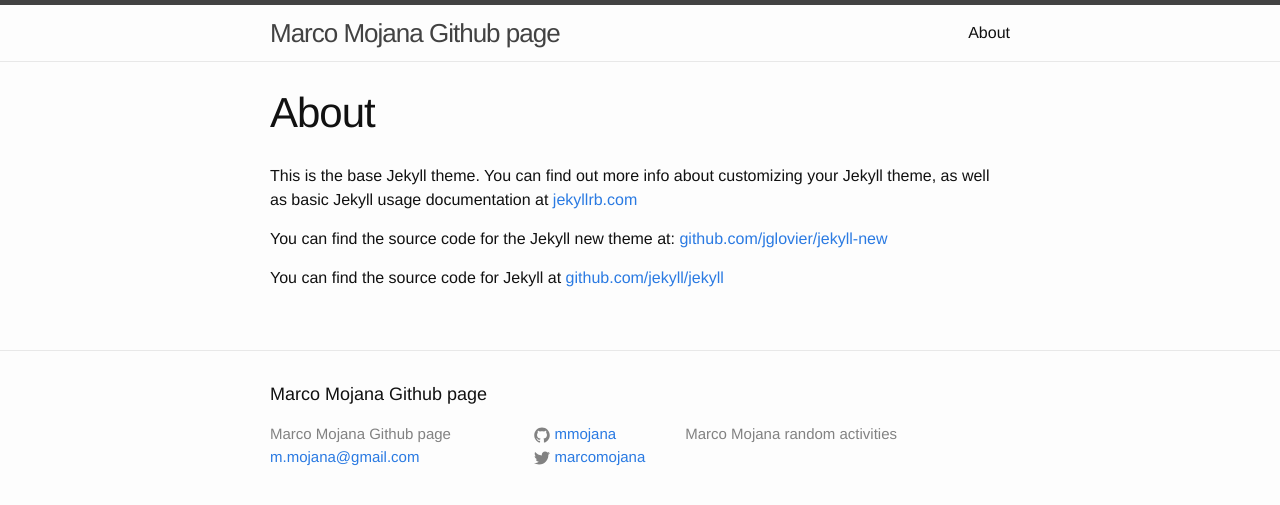
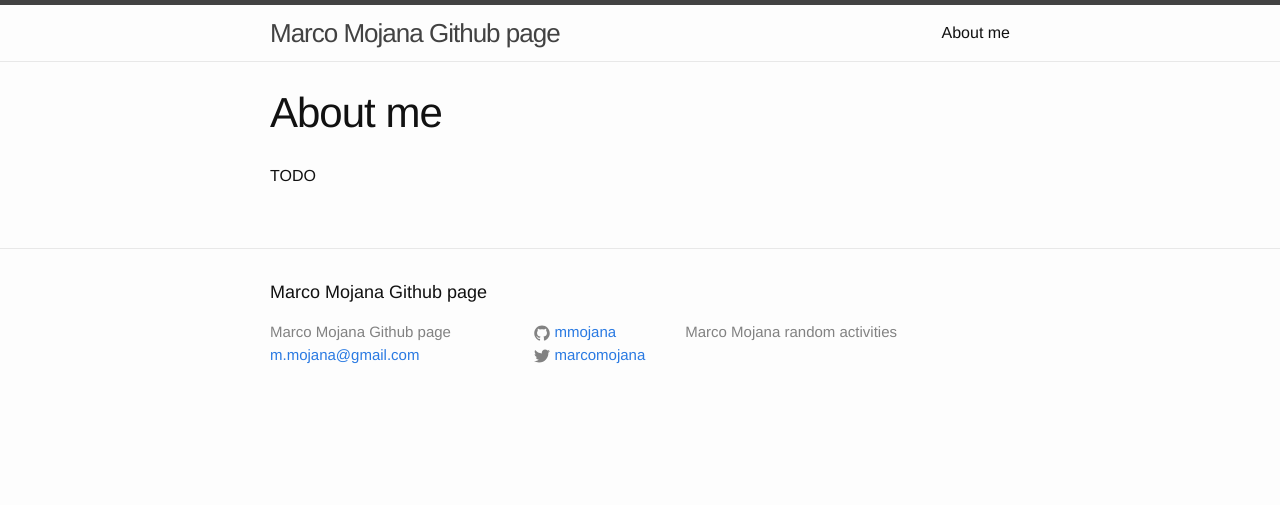
Before and after one commit to mmojana/mmojana.github.io, a Jekyll site: the page built from about.md, in a window 1280 px wide. Shown: the top 505 px of the page. Built offline with Jekyll 4.4.1, drawn with Linux system fonts in a browser that asks for light colours.

Commit message:
Removed default about page

```diff
--- a/about.md
+++ b/about.md
@@ -1,11 +1,7 @@
 ---
 layout: page
-title: About
+title: About me
 permalink: /about/
 ---
 
-This is the base Jekyll theme. You can find out more info about customizing your Jekyll theme, as well as basic Jekyll usage documentation at [jekyllrb.com](http://jekyllrb.com/)
-
-You can find the source code for the Jekyll new theme at: [github.com/jglovier/jekyll-new](https://github.com/jglovier/jekyll-new)
-
-You can find the source code for Jekyll at [github.com/jekyll/jekyll](https://github.com/jekyll/jekyll)
+TODO
```
